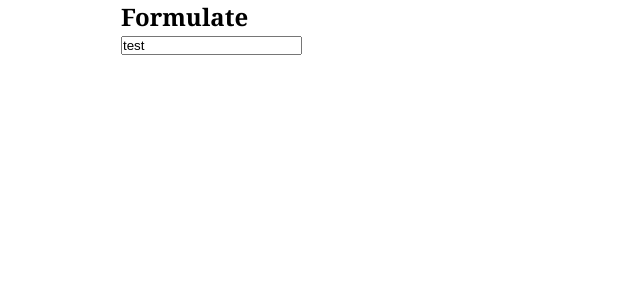
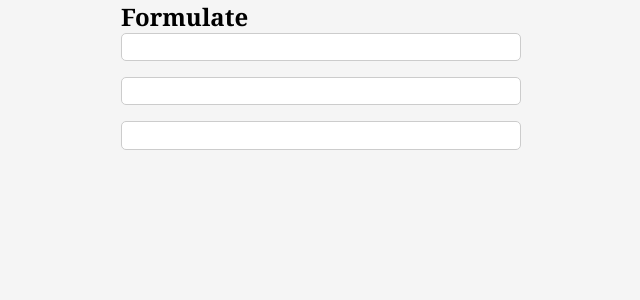
Before and after one commit to OsirisX3R0/formulate, a React (Create React App) app: page / in a window 1280 px wide. Shown: the top 300 px of the page, without its empty margins (319-959 px from the left). Built offline with nearby package versions, Linux system fonts and the light colour scheme.

Commit message:
TextInput works

```diff
--- a/src/App.js
+++ b/src/App.js
@@ -2,12 +2,16 @@ import React, { useState } from 'react'
 import Form, { TextInput } from './formulate';
 
 function App() {
-  const [test, setTest] = useState('test')
+  const [name, setName] = useState('')
+  const [email, setEmail] = useState('')
+  const [phone, setPhone] = useState('')
   return (
     <div className='container'>
       <h2>Formulate</h2>
       <Form>
-        <TextInput name='test' value={test} />
+        <TextInput name='name' value={name} className='input' onChange={(e) => setName(e.target.value)} />
+        <TextInput name='email' value={email} className='input' onChange={(e) => setEmail(e.target.value)} />
+        <TextInput name='phone' value={phone} className='input' onChange={(e) => setPhone(e.target.value)} />
       </Form>
     </div>
   );
--- a/src/formulate/components/TextInput.js
+++ b/src/formulate/components/TextInput.js
@@ -1,7 +1,7 @@
 import React, { useContext, useState, useEffect } from 'react'
 import { FormContext } from '../context/FormContext'
 
-const TextInput = ({ name, value, className }) => {
+const TextInput = ({ name, value, className, onChange }) => {
     let inputProps = { name, value, className }
     const { onInputUpdate } = useContext(FormContext)
     const [inputValue, setInputValue] = useState('')
@@ -12,6 +12,8 @@ const TextInput = ({ name, value, className }) => {
 
     const onValueChange = e => {
         let { name, value } = e.target
+
+        if (onChange) onChange(e)
         setInputValue(value)
         onInputUpdate(name, value)
     }
--- a/src/formulate/context/FormContext.js
+++ b/src/formulate/context/FormContext.js
@@ -21,6 +21,7 @@ export const Form = ({ onSubmit, children }) => {
 
     return (
         <FormContext.Provider value={{
+            formData,
             onInputUpdate
         }}>
             <form onSubmit={onFormSubmit}>
--- a/src/index.css
+++ b/src/index.css
@@ -5,6 +5,7 @@
 }
 
 body {
+  background-color: #f5f5f5;
   font-family: Cambria, Cochin, Georgia, Times, 'Times New Roman', serif;
 }
 
@@ -15,5 +16,8 @@ body {
 
 .input, .textarea {
   width: 100%;
+  border: 1px solid #ccc;
   border-radius: 5px;
+  margin-bottom: 1rem;
+  padding: .35rem;
 }
```
